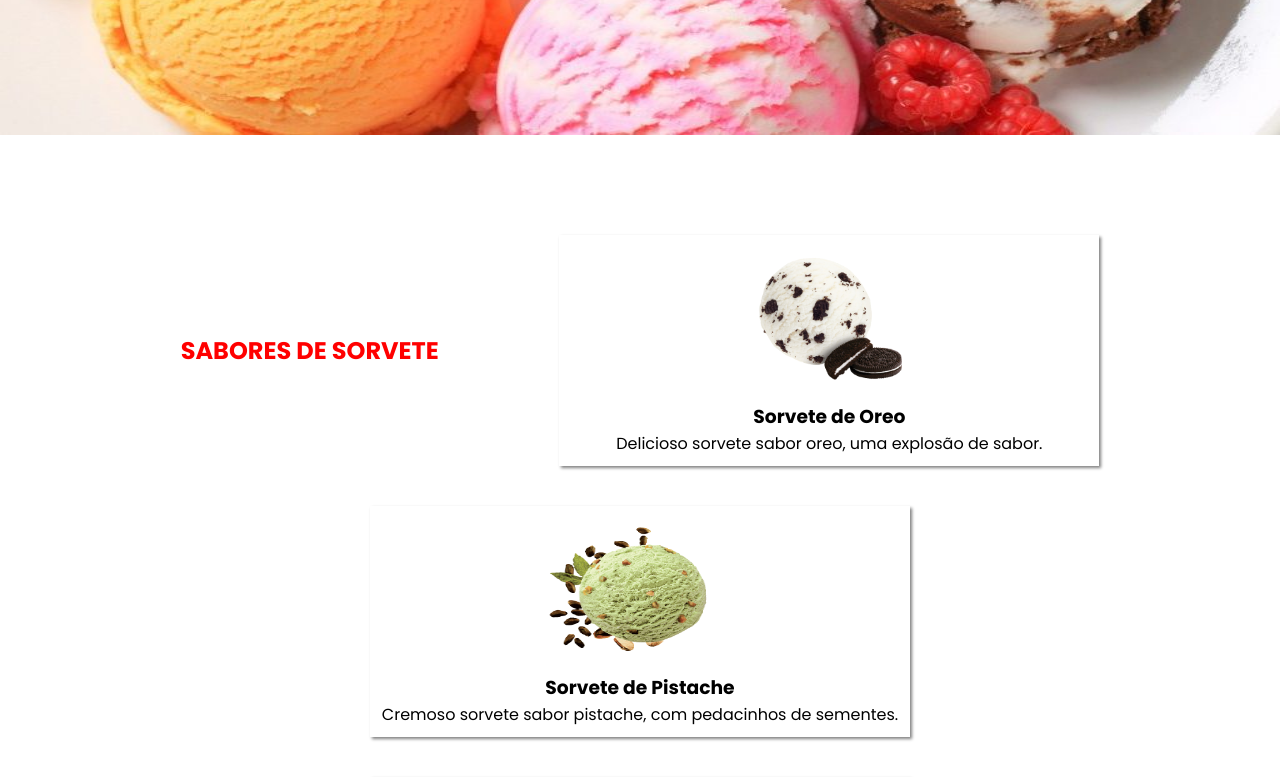
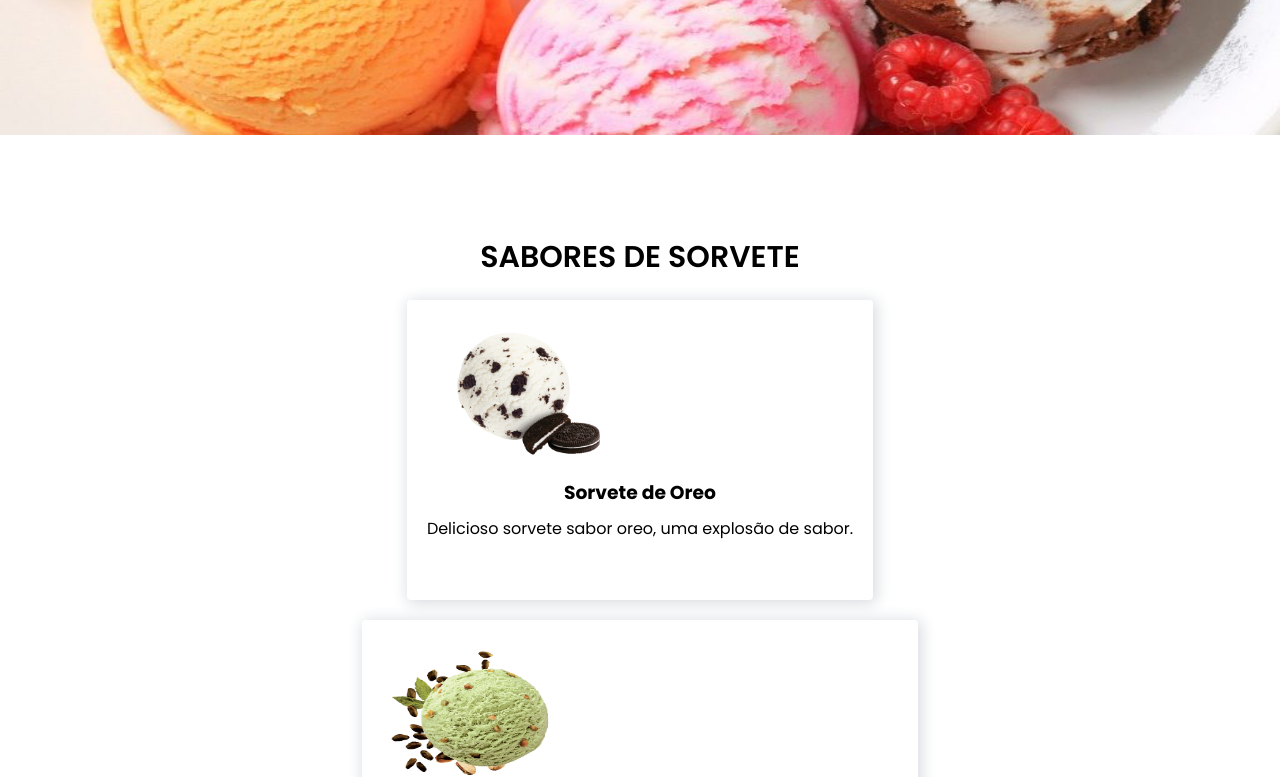
Before and after one commit to GuilhermeAugustodeSouza/gelateriaGourmet, a Next.js app: page /Sabores in a window 1280 px wide. Shown: the part 640-1417 px from the top of the page. Built offline with nearby package versions, Linux system fonts and the light colour scheme.

Commit message:
alteredCss

```diff
--- a/src/app/Sabores/sabores.module.css
+++ b/src/app/Sabores/sabores.module.css
@@ -16,30 +16,30 @@
 
 }
 .MainSabores{
+    width:100%;
     display:flex;
-    align-items:center;
-    flex-wrap: wrap;
-    justify-content: space-evenly;
-    gap:40px;
-    padding:100px;
+    flex-direction: column;
+ align-items: center;
+    gap:20px;
+    padding:100px 20px;
 }
 .MainSabores h2{
-    display:flex;
-    align-items: center;
-    justify-content:center;
-     text-align: center;
-     color:red;
+
+   font-size:30px;
+   font-weight:600;
 
 }
 .MainSabores section{
-    text-align: center;
-    align-items: center;
-    justify-content: center;
-    padding:10px;
-    width:50%;
-    height:auto;
+     flex: 1 1 300px;
+  padding: 20px;
+  display: flex;
+  flex-direction: column;
+  text-align: center;
+  gap: 10px;
+  line-height: 26px;
+  border-radius: 4px ;
+  box-shadow: 2px 2px 15px 2px #d9dde1;
 
-box-shadow: 2px 2px 3px gray;
 }
 .MainSabores img{
     width:200px;
```
